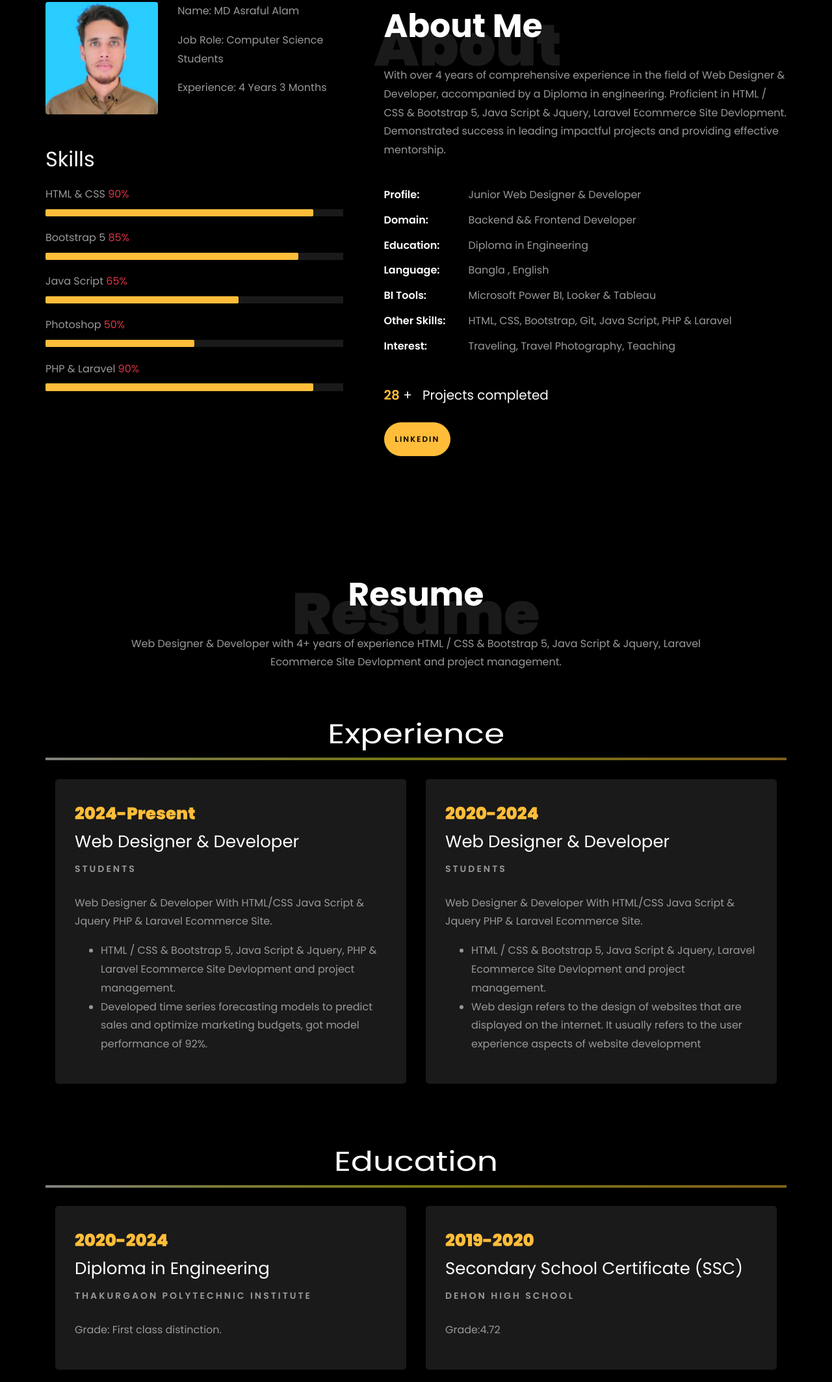
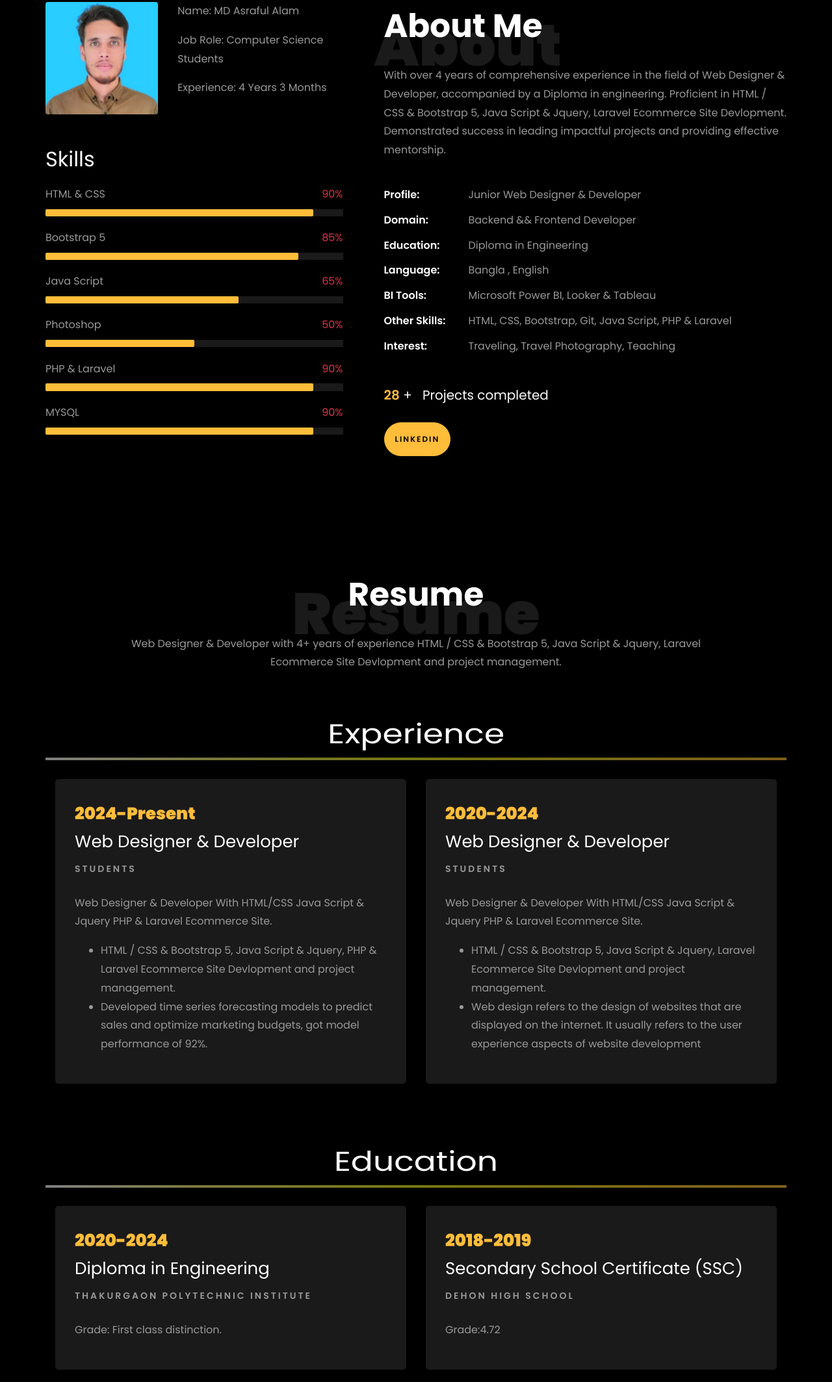
Before and after one commit to sohagsorker33/personal_protfolio-, a plain HTML site: page index.html in a window 1280 px wide. Shown: the part 859-2986 px from the top of the page at 65% size. Drawn offline with Linux system fonts and the light colour scheme; files whose address does not match are found by name.

Commit message:
frist_commit

```diff
--- a/index.html
+++ b/index.html
@@ -229,31 +229,36 @@
                                      <br>
 								<div class="skill-mf">
 									<p class="title-s"><h2>Skills</h2></p>
-									<span>HTML & CSS</span> <span class="pull-right text-danger">90%</span>
+									<span>HTML & CSS</span> <span class="pull-right text-danger" style="float: right;">90%</span>
 									<div class="progress">
 										<div class="progress-bar" role="progressbar" style="width: 90%;" aria-valuenow="95" aria-valuemin="0"
 											aria-valuemax="100"></div>
 									</div>
 
-									<span>Bootstrap 5</span> <span class="pull-right text-danger">85%</span>
+									<span>Bootstrap 5</span> <span class="pull-right text-danger" style="float: right;">85%</span>
 									<div class="progress">
 										<div class="progress-bar" role="progressbar" style="width: 85%" aria-valuenow="85" aria-valuemin="0"
 											aria-valuemax="100"></div>
 									</div>
 
-									<span>Java Script</span> <span class="pull-right text-danger">65%</span>
+									<span>Java Script</span> <span class="pull-right text-danger" style="float: right;">65%</span>
 									<div class="progress">
 										<div class="progress-bar" role="progressbar" style="width: 65%" aria-valuenow="90" aria-valuemin="0"
 											aria-valuemax="100"></div>
 									</div>
 
-									<span>Photoshop</span> <span class="pull-right text-danger">50%</span>
+									<span>Photoshop</span> <span class="pull-right text-danger" style="float: right;">50%</span>
 									<div class="progress">
 										<div class="progress-bar" role="progressbar" style="width: 50%" aria-valuenow="85" aria-valuemin="0"
 											aria-valuemax="100"></div>
 									</div>
 
-									<span>PHP & Laravel</span> <span class="pull-right text-danger">90%</span>
+									<span>PHP & Laravel</span> <span class="pull-right text-danger" style="float: right;">90%</span>
+									<div class="progress">
+										<div class="progress-bar" role="progressbar" style="width: 90%" aria-valuenow="80" aria-valuemin="0"
+											aria-valuemax="100"></div>
+									</div>
+									<span>MYSQL</span> <span class="pull-right text-danger" style="float: right;">90%</span>
 									<div class="progress">
 										<div class="progress-bar" role="progressbar" style="width: 90%" aria-valuenow="80" aria-valuemin="0"
 											aria-valuemax="100"></div>
@@ -293,7 +298,7 @@
 									<span class="number" data-number="30">0</span> <span>+</span>
 									<span>&nbsp; Projects completed</span>
 								</p>
-								<p><a href="" class="btn btn-primary py-3 px-3">LinkedIn</a></p>
+								<p><a href="https://www.linkedin.com/public-profile/settings?trk=d_flagship3_profile_self_view_public_profile" class="btn btn-primary py-3 px-3">LinkedIn</a></p>
 							</div>
 						</div>
 					</div>
@@ -374,7 +379,7 @@
 
     			<div class="col-md-6">
     				<div class="resume-wrap ftco-animate">
-    					<span class="date">2019-2020</span>
+    					<span class="date">2018-2019</span>
     					<h2>Secondary School Certificate (SSC)</h2>
     					<span class="position">Dehon High School</span>
     					<p class="mt-4">Grade:4.72</p>
@@ -546,7 +551,7 @@
           			<span class="icon-phone2"></span>
           		</div>
           		<h3 class="mb-4">Contact Number</h3>
-	            <p><a href="tel://01705802099">01312-794567</a></p>
+	            <p><a href="tel://01312-794567">01312-794567</a></p>
 	          </div>
           </div>
           <div class="col-md-6 col-lg-3 d-flex ftco-animate">
@@ -586,7 +591,7 @@
 		  <div class="row">
 			<div class="col-md-12 text-center">
 			  <p><!-- Link back to Colorlib can't be removed. Template is licensed under CC BY 3.0. -->
-	Copyright &copy;<script>document.write(new Date().getFullYear());</script> All rights reserved | This template is made with <i class="icon-heart color-danger" aria-hidden="true"></i> by <a href="#" target="_blank">Asraful</a>
+	             Copyright &copy;<script>document.write(new Date().getFullYear());</script> All rights reserved |              This template is made with <i class="icon-heart color-danger" aria-hidden="true"></i> by <a href="#"              target="_blank">Asraful</a>
 	<!-- Link back to Colorlib can't be removed. Template is licensed under CC BY 3.0. --></p>
 			</div>
 		  </div>
```
